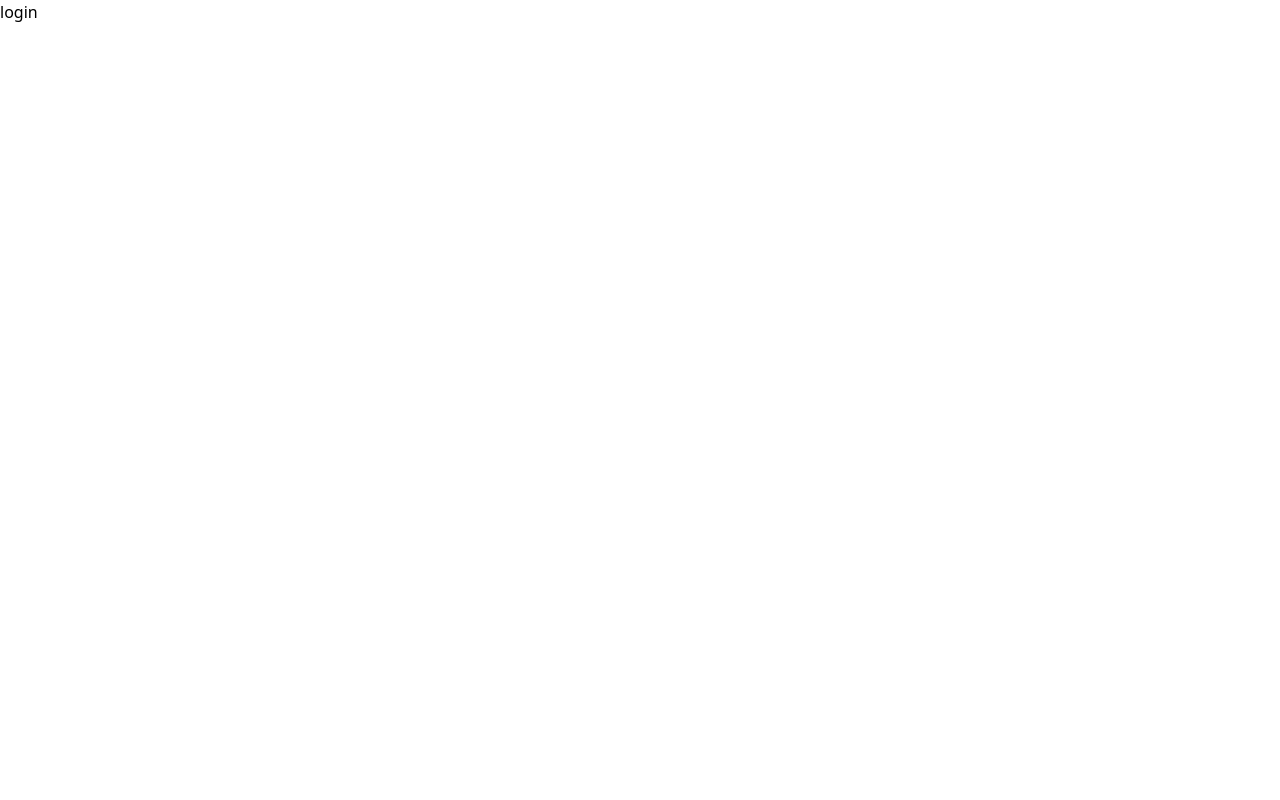
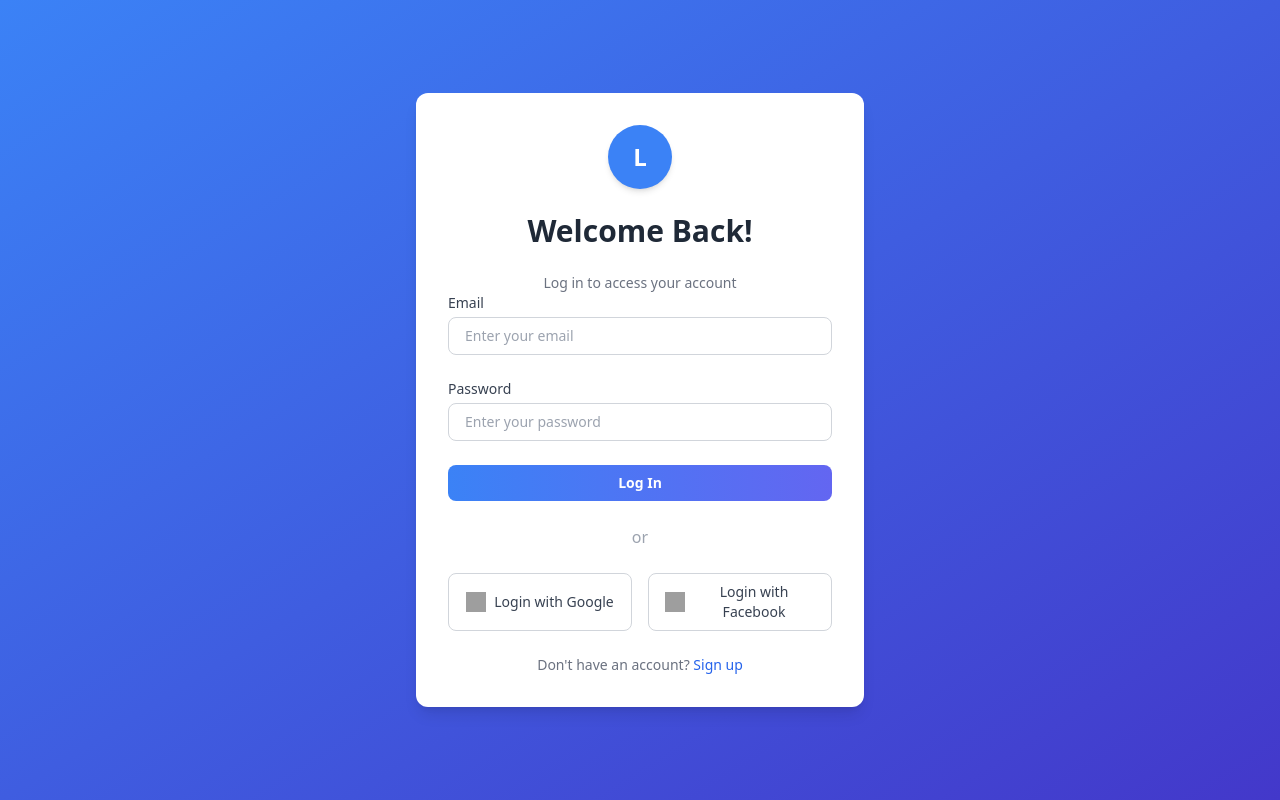
Before and after one commit to ashish-hexalitics/svelte-template, a SvelteKit app: page /login in a window 1280 px wide. Built offline with nearby package versions, Linux system fonts and the light colour scheme; grey boxes are pictures that could not be loaded.

Commit message:
first commit

```diff
--- a/src/lib/index.ts
+++ b/src/lib/index.ts
@@ -1 +1,5 @@
 // place files you want to import through the `$lib` alias in this folder.
+// export { default as Button } from './components/Button.svelte';
+// export { default as Input } from './components/Inputs.svelte';
+// export { default as FileUploader } from './components/FileUploader.svelte';
+// export { default as Table } from './components/Table.svelte';
--- a/src/routes/+page.svelte
+++ b/src/routes/+page.svelte
@@ -8,6 +8,7 @@
           <li><a href="#features" class="text-gray-600 hover:text-blue-600">Features</a></li>
           <li><a href="#testimonials" class="text-gray-600 hover:text-blue-600">Testimonials</a></li>
           <li><a href="#cta" class="text-gray-600 hover:text-blue-600">Contact</a></li>
+          <li><a href="/layouts/dashboard" class="text-gray-600 hover:text-blue-600">Dashboards</a></li>
         </ul>
       </nav>
     </div>
@@ -67,7 +68,7 @@
     <div class="container mx-auto px-6 text-center">
       <h3 class="text-3xl font-bold mb-4">Ready to Get Started?</h3>
       <p class="mb-6">Sign up today and take the first step toward success.</p>
-      <a href="#"
+      <a href="/"
          class="px-8 py-3 bg-white text-blue-600 rounded-lg shadow hover:bg-gray-100">
         Join Now
       </a>
@@ -75,9 +76,9 @@
   </section>
 
   <!-- Footer -->
-  <footer class="py-6 bg-gray-800 text-white">
+  <!-- <footer class="py-6 bg-gray-800 text-white">
     <div class="container mx-auto px-6 text-center">
       <p>&copy; 2025 YourBrand. All rights reserved.</p>
     </div>
-  </footer>
+  </footer> -->
 </div>
--- a/src/routes/layouts/Sidebar.svelte
+++ b/src/routes/layouts/Sidebar.svelte
@@ -6,6 +6,7 @@
     { name: "inputs", href: "/layouts/inputs" },
     { name: "Tables", href: "/layouts/tables" },
     { name: "Settings", href: "/layouts/setting" },
+    { name: "Home", href: "/" },
   ];
 </script>
 
--- a/src/routes/login/+page.svelte
+++ b/src/routes/login/+page.svelte
@@ -1 +1,103 @@
-<h2>login</h2>
+<script lang="ts">
+    let email: string = '';
+    let password: string = '';
+    let errorMessage: string = '';
+
+    const handleLogin = () => {
+      if (!email || !password) {
+        errorMessage = 'Both fields are required.';
+        return;
+      }
+
+      errorMessage = '';
+      console.log('Login attempt:', { email, password });
+    };
+  </script>
+
+  <div class="flex items-center justify-center min-h-screen bg-gradient-to-br from-blue-500 to-indigo-700">
+    <div class="w-full max-w-md p-8 bg-white shadow-lg rounded-xl">
+      <!-- Logo -->
+      <div class="flex justify-center mb-6">
+        <div class="w-16 h-16 bg-blue-500 rounded-full flex items-center justify-center shadow-md">
+          <span class="text-2xl font-bold text-white">L</span>
+        </div>
+      </div>
+
+      <!-- Title -->
+      <h2 class="mb-6 text-3xl font-extrabold text-center text-gray-800">
+        Welcome Back!
+      </h2>
+      <p class="text-sm text-center text-gray-500">
+        Log in to access your account
+      </p>
+
+      <!-- Error Message -->
+      {#if errorMessage}
+        <div class="p-4 mt-4 text-sm text-red-700 bg-red-100 rounded-lg">
+          {errorMessage}
+        </div>
+      {/if}
+
+      <!-- Login Form -->
+      <form on:submit|preventDefault={handleLogin} class="space-y-6">
+        <!-- Email -->
+        <div>
+          <label for="email" class="block text-sm font-medium text-gray-700">Email</label>
+          <input
+            type="email"
+            id="email"
+            bind:value={email}
+            placeholder="Enter your email"
+            class="w-full px-4 py-2 mt-1 text-sm border border-gray-300 rounded-lg focus:ring-2 focus:ring-blue-500 focus:border-blue-500"
+            required
+          />
+        </div>
+
+        <!-- Password -->
+        <div>
+          <label for="password" class="block text-sm font-medium text-gray-700">Password</label>
+          <input
+            type="password"
+            id="password"
+            bind:value={password}
+            placeholder="Enter your password"
+            class="w-full px-4 py-2 mt-1 text-sm border border-gray-300 rounded-lg focus:ring-2 focus:ring-blue-500 focus:border-blue-500"
+            required
+          />
+        </div>
+
+        <!-- Login Button -->
+        <button
+          type="submit"
+          class="w-full px-4 py-2 text-sm font-bold text-white bg-gradient-to-r from-blue-500 to-indigo-500 rounded-lg hover:from-blue-600 hover:to-indigo-600 focus:ring-4 focus:ring-blue-300"
+        >
+          Log In
+        </button>
+      </form>
+
+      <!-- Divider -->
+      <div class="my-6 text-center text-gray-400">or</div>
+
+      <!-- Social Login -->
+      <div class="flex space-x-4">
+        <button
+          class="flex items-center justify-center w-full px-4 py-2 text-sm font-medium text-gray-700 border border-gray-300 rounded-lg hover:bg-gray-100"
+        >
+          <img src="https://www.svgrepo.com/show/355037/google.svg" alt="Google" class="w-5 h-5 mr-2" />
+          Login with Google
+        </button>
+        <button
+          class="flex items-center justify-center w-full px-4 py-2 text-sm font-medium text-gray-700 border border-gray-300 rounded-lg hover:bg-gray-100"
+        >
+          <img src="https://www.svgrepo.com/show/157818/facebook.svg" alt="Facebook" class="w-5 h-5 mr-2" />
+          Login with Facebook
+        </button>
+      </div>
+
+      <!-- Footer -->
+      <p class="mt-6 text-sm text-center text-gray-500">
+        Don't have an account?
+        <a href="/register" class="font-medium text-blue-600 hover:underline">Sign up</a>
+      </p>
+    </div>
+  </div>
--- a/src/routes/register/+page.svelte
+++ b/src/routes/register/+page.svelte
@@ -1 +1,103 @@
-<h2>register</h2>
+<script lang="ts">
+    let email: string = '';
+    let password: string = '';
+    let errorMessage: string = '';
+
+    const handleLogin = () => {
+      if (!email || !password) {
+        errorMessage = 'Both fields are required.';
+        return;
+      }
+
+      errorMessage = '';
+      console.log('Login attempt:', { email, password });
+    };
+  </script>
+
+  <div class="flex items-center justify-center min-h-screen bg-gradient-to-br from-blue-500 to-indigo-700">
+    <div class="w-full max-w-md p-8 bg-white shadow-lg rounded-xl">
+      <!-- Logo -->
+      <div class="flex justify-center mb-6">
+        <div class="w-16 h-16 bg-blue-500 rounded-full flex items-center justify-center shadow-md">
+          <span class="text-2xl font-bold text-white">L</span>
+        </div>
+      </div>
+
+      <!-- Title -->
+      <h2 class="mb-6 text-3xl font-extrabold text-center text-gray-800">
+        Welcome Back!
+      </h2>
+      <p class="text-sm text-center text-gray-500">
+        Register your account
+      </p>
+
+      <!-- Error Message -->
+      {#if errorMessage}
+        <div class="p-4 mt-4 text-sm text-red-700 bg-red-100 rounded-lg">
+          {errorMessage}
+        </div>
+      {/if}
+
+      <!-- Login Form -->
+      <form on:submit|preventDefault={handleLogin} class="space-y-6">
+        <!-- Email -->
+        <div>
+          <label for="email" class="block text-sm font-medium text-gray-700">Email</label>
+          <input
+            type="email"
+            id="email"
+            bind:value={email}
+            placeholder="Enter your email"
+            class="w-full px-4 py-2 mt-1 text-sm border border-gray-300 rounded-lg focus:ring-2 focus:ring-blue-500 focus:border-blue-500"
+            required
+          />
+        </div>
+
+        <!-- Password -->
+        <div>
+          <label for="password" class="block text-sm font-medium text-gray-700">Password</label>
+          <input
+            type="password"
+            id="password"
+            bind:value={password}
+            placeholder="Enter your password"
+            class="w-full px-4 py-2 mt-1 text-sm border border-gray-300 rounded-lg focus:ring-2 focus:ring-blue-500 focus:border-blue-500"
+            required
+          />
+        </div>
+
+        <!-- Login Button -->
+        <button
+          type="submit"
+          class="w-full px-4 py-2 text-sm font-bold text-white bg-gradient-to-r from-blue-500 to-indigo-500 rounded-lg hover:from-blue-600 hover:to-indigo-600 focus:ring-4 focus:ring-blue-300"
+        >
+          Register
+        </button>
+      </form>
+
+      <!-- Divider -->
+      <div class="my-6 text-center text-gray-400">or</div>
+
+      <!-- Social Login -->
+      <div class="flex space-x-4">
+        <button
+          class="flex items-center justify-center w-full px-4 py-2 text-sm font-medium text-gray-700 border border-gray-300 rounded-lg hover:bg-gray-100"
+        >
+          <img src="https://www.svgrepo.com/show/355037/google.svg" alt="Google" class="w-5 h-5 mr-2" />
+          Login with Google
+        </button>
+        <button
+          class="flex items-center justify-center w-full px-4 py-2 text-sm font-medium text-gray-700 border border-gray-300 rounded-lg hover:bg-gray-100"
+        >
+          <img src="https://www.svgrepo.com/show/157818/facebook.svg" alt="Facebook" class="w-5 h-5 mr-2" />
+          Login with Facebook
+        </button>
+      </div>
+
+      <!-- Footer -->
+      <p class="mt-6 text-sm text-center text-gray-500">
+        Already have an account?
+        <a href="/login" class="font-medium text-blue-600 hover:underline">Sign In</a>
+      </p>
+    </div>
+  </div>
```
